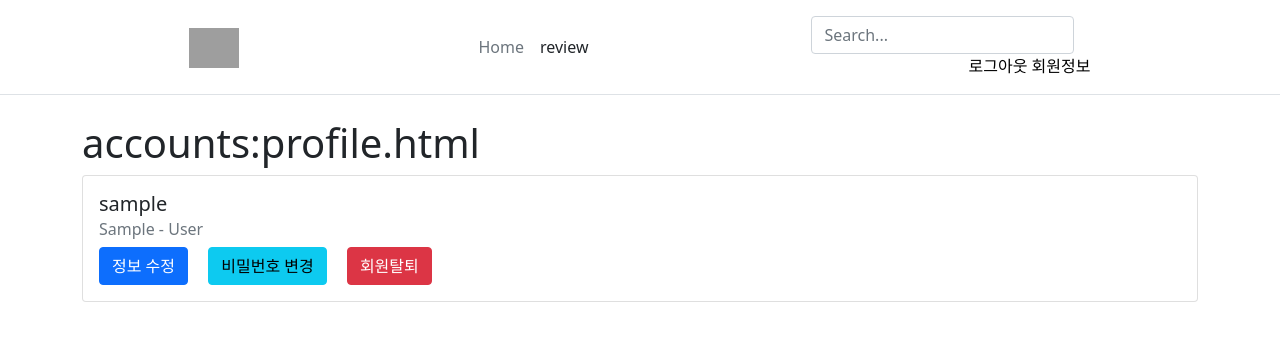
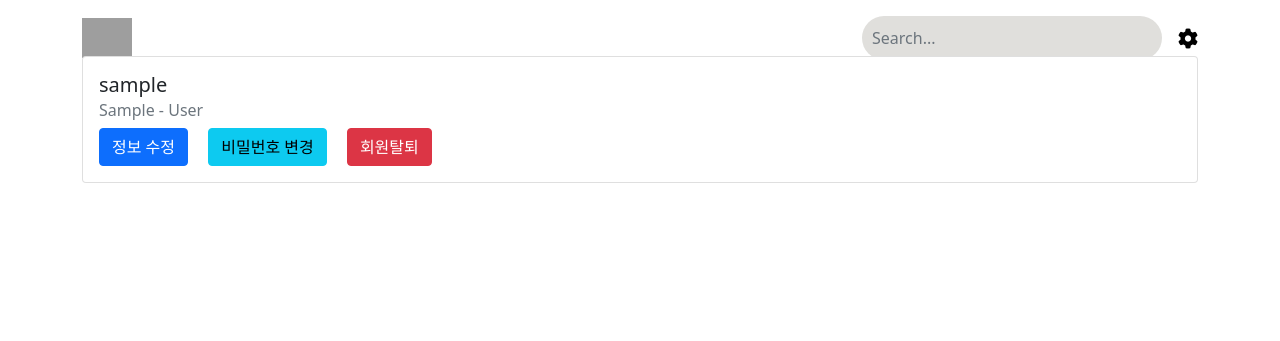
Before and after one commit to Jobyeongjin/pair-04, a Django app: page /accounts/profile/1 in a window 1280 px wide. Shown: the top 341 px of the page. Run offline with Django 3.2, Linux system fonts and the light colour scheme; the visitor is signed in with stand-in values (Sample User, id 1); data comes from the database, SQL or seed files in the repository; some libraries are stand-ins or nearby versions; grey boxes are pictures that could not be loaded.

Commit message:
index-css

```diff
--- a/accounts/templates/accounts/main.html
+++ b/accounts/templates/accounts/main.html
@@ -6,8 +6,8 @@
 <div class="main-back"></div>
 <div class="main-right">
   <div class="main-content">
-    <img class="mb-4" src="https://cdn.pixabay.com/photo/2016/06/28/13/50/cat-1484725_1280.png" width="100" height="80">
-    <h1 class="mb-5 fw-bold text-white">모든 영화의 리뷰를 한번에!!!</h1>
+    <img class="mb-4" src="../../static/images/logo.png" alt="" width="100" height="80">
+    <h1 class="mb-5 fw-bold text-black">모든 영화의 리뷰를 한번에!!!</h1>
     <div class="login-btn mb-4">
       <a href="{% url 'accounts:login' %}">로그인</a>
     </div>
--- a/static/css/main.css
+++ b/static/css/main.css
@@ -1,8 +1,13 @@
 @import 'login.css';
+@import 'review/index.css';
 
 a {
   color: #000;
   text-decoration: none;
+}
+
+a:hover {
+  color: #000;
 }
 
 button {
@@ -10,7 +15,30 @@ button {
   outline: none;
 }
 
+nav {
+  position: fixed;
+  top: 0;
+  width: 100%;
+  background-color: #fff;
+}
 
+ul {
+  list-style: none;
+  padding-left: 0px;
+}
+
+
+/* Navbar */
+.nav-form input:last-child {
+  width: 300px;
+  border: none;
+  border-radius: 40px;
+  padding: 10px;
+  background-color: #e0dfdc;
+  color: #000;
+}
+
+/* Main */
 .main-back {
   background-image: url(https://i.pinimg.com/564x/23/7a/b9/237ab9a429e95b32b836668a841e9697.jpg);
   background-repeat: no-repeat;
@@ -34,24 +62,25 @@ button {
   align-items: center;
   width: 100%;
   height: 100%;
-  background-color: #000;
+  background-color: #fff;
 }
 
 .login-btn a {
   padding: 10px 120px;
   border-radius: 50px;
-  border: 1px solid gray;
-  color: #1D9BEF;
+  border: 1px solid #000;
+  color: #000;
   transition: all ease-in-out .3s;
 }
 
 .login-btn a:hover {
-  background-color: #fff;
+  background-color: #000;
+  color: #fff;
 }
 
 .signup-btn a {
   padding: 10px 113px;
-  border: 1px solid gray;
+  border: 1px solid #000;
   border-radius: 50px;
   background-color: #1D9BEF;
   color: #fff;
@@ -59,6 +88,5 @@ button {
 }
 
 .signup-btn a:hover {
-  background-color: #fff;
-  color: #1D9BEF;
+  background-color: #000;
 }
--- a/templates/navbar.html
+++ b/templates/navbar.html
@@ -16,40 +16,31 @@
 </head>
 
 <body>
-  <header
-    class="d-flex flex-wrap align-items-center justify-content-center justify-content-md-between py-3 mb-4 border-bottom">
-    <div class="container d-flex justify-content-around align-items-center">
-      <a class="navbar-brand" href="#">
-        <img src="{% static 'images/logo.png' %}" alt="Logo" width="50" height="40"
-          class="d-inline-block align-text-top">
+  <nav>
+    <div class="container d-flex justify-content-between align-items-center my-3">
+      <div class="">
+        <a class="d-flex align-items-center" href="#">
+          <img src="{% static 'images/logo.png' %}" alt="" width="50" height="40">
         </a>
+      </div>
 
-      <ul class="nav col-12 col-md-auto mb-2 justify-content-center mb-md-0">
-        <li>
-          <a href="{% url 'accounts:main' %}" class="nav-link px-2 link-secondary">Home</a>
-        </li>
-        <li>
-          <a href="{% url 'review:index' %}" class="nav-link px-2 link-dark">review</a>
-        </li>
-      </ul>
-
-      <div class="col-md-3 text-end">
+      <div class="d-flex align-items-center">
         {% if request.user.is_authenticated %}
-        <form action="{% url 'review:search' %}" method="POST" class="col-12 col-lg-auto mb-3 mb-lg-0 me-lg-3" role="search">
+        <form action="{% url 'review:search' %}" method="POST" class="col-12 col-lg-auto mb-3 mb-lg-0 me-lg-3 nav-form" role="search">
           {% csrf_token %}
           {% comment %} <input name='search_word' type="text"> {% endcomment %}
             <input name='search_word' type="search" class="form-control form-control-dark text-bg-dark" placeholder="Search..." aria-label="Search">
-
         </form>
-        <a href="{% url 'accounts:logout' %}">로그아웃</a>
-        <a href="{% url 'accounts:profile' user.pk %}">회원정보</a>
+        <div class="index-profile">
+          <a href="{% url 'accounts:profile' user.pk %}"><i class="fa-solid fa-gear fa-lg"></i></a>
           {% else %}
           <a href="{% url 'accounts:login' %}">로그인</a>
           <a href="{% url 'accounts:signup' %}">회원가입</a>
           {% endif %}
         </div>
       </div>
-  </header>
+    </div>
+  </nav>
 </body>
 
 </html>
```
Also changed, not shown: reviews/templates/reviews/detail.html (+94 -10 lines), reviews/templates/reviews/index.html (+41 -25 lines), static/css/review/index.css (added, +77 -0 lines), reviews/migrations/0001_initial.py, reviews/migrations/0002_review_user.py (deleted), reviews/migrations/0003_alter_review_user.py (deleted), reviews/migrations/0004_review_image.py (deleted). Lines whose indentation alone changed are shown as unchanged.
